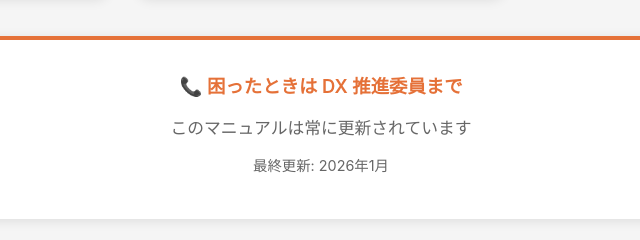
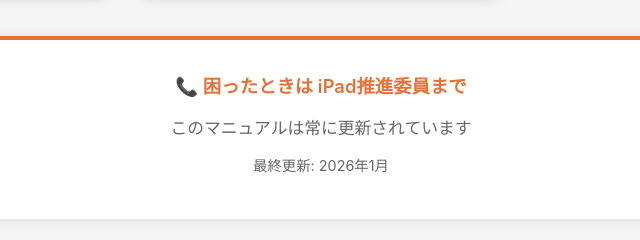
Before and after one commit to familymaruyama/iPad-manual, a plain HTML site: page v2/index.html in a window 1280 px wide. Shown: the part 1203-1443 px from the top of the page, 319-959 px from the left. Drawn offline with Linux system fonts and the light colour scheme.

Commit message:
Update index.html

```diff
--- a/v2/index.html
+++ b/v2/index.html
@@ -427,7 +427,7 @@
 
         <!-- フッター -->
         <div class="footer">
-            <p>📞 困ったときは DX 推進委員まで</p>
+            <p>📞 困ったときは iPad推進委員まで</p>
             <p>このマニュアルは常に更新されています</p>
             <p style="font-size: 0.9em; color: var(--medium-gray); margin-top: 10px;">最終更新: 2026年1月</p>
         </div>
```
